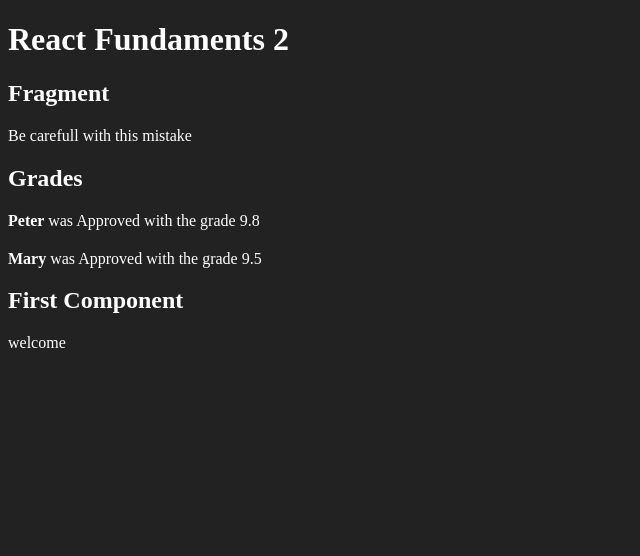
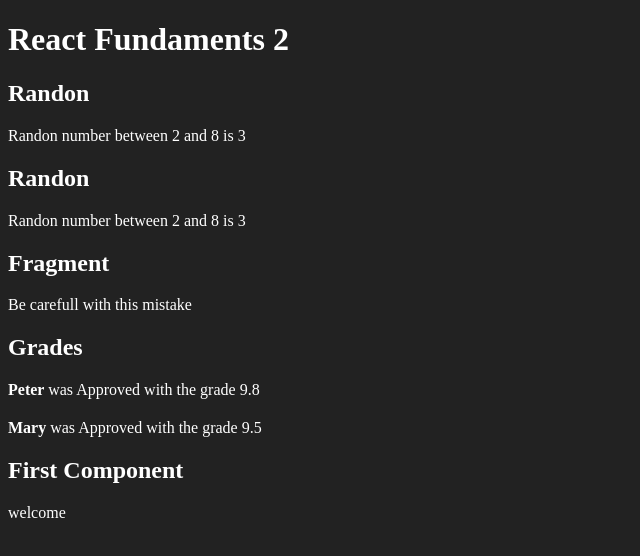
Before and after one commit to jessik126/fundaments-react, a React (Create React App) app: page / in a window 1280 px wide. Shown: the top 556 px of the page, without its empty margins (0-640 px from the left). Built offline with nearby package versions, Linux system fonts and the light colour scheme.

Commit message:
Random component exercise

```diff
--- a/src/App.jsx
+++ b/src/App.jsx
@@ -3,10 +3,13 @@
 import First from './components/basics/First';
 import WithParameter from './components/basics/WithParameter';
 import Fragment from './components/basics/Fragment';
+import Random from "./components/basics/Random";
 
 export default _ => (
     <div id="app">
         <h1>React Fundaments 2</h1>
+        <Random min={2} max={8}></Random>
+        <Random min={2} max={8}></Random>
         <Fragment />
         <WithParameter title="Grades" studant="Peter" grade={9.8} />
         <WithParameter title="" studant="Mary" grade={9.5} />
--- /dev/null
+++ b/src/components/basics/Random.jsx
@@ -0,0 +1,12 @@
+import React from "react";
+
+export default props => {
+    const {min, max} = props; //Destructuring js
+    var num = Math.floor(Math.random() * (max - min) + min)
+    return (
+        <div>
+            <h2>Randon</h2>
+            <p>Randon number between {min} and {max} is {num}</p>
+        </div>
+    )
+}
```
